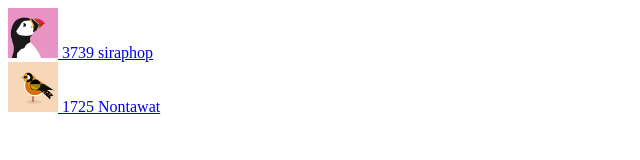
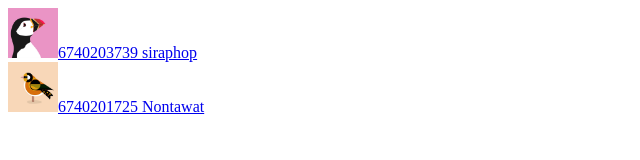
Before and after one commit to Earth552314/Lab3-3, a plain HTML site: page index.html in a window 1280 px wide. Shown: the whole page, without its empty margins (0-640 px from the left). Drawn offline with Linux system fonts and the light colour scheme.

Commit message:
add full code

```diff
--- a/index.html
+++ b/index.html
@@ -1,2 +1,2 @@
-<a href="A.html"><img src="A.jpg" width=50 > 3739 siraphop <br>
-<a href="b.html"><img src="B.jpg" width=50> 1725 Nontawat
+<a href="A.html"><img src="A.jpg" width=50>6740203739 siraphop <br>
+<a href="b.html"><img src="B.jpg" width=50>6740201725 Nontawat
```
